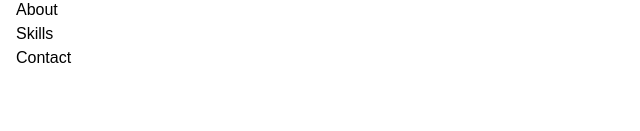
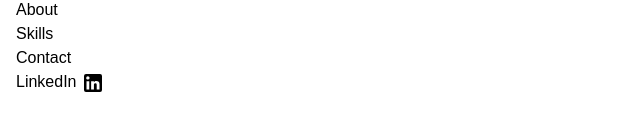
Before and after one commit to MondeNel/portfolio, a React (Vite) app in the folder portfolio/: page / in a window 1280 px wide. Shown: the part 227-358 px from the top of the page, without its empty margins (0-640 px from the left). Built offline with nearby package versions, Linux system fonts and the light colour scheme.

Commit message:
added the LinkedIn icon and some animation

```diff
--- a/portfolio/src/Components/Navbar.jsx
+++ b/portfolio/src/Components/Navbar.jsx
@@ -2,6 +2,7 @@ import React, {useState} from 'react'
 import logo from '../assets/mbblogo.jpg'
 import MenuIcon from '@mui/icons-material/Menu';
 import CloseIcon from '@mui/icons-material/Close';
+import LinkedInIcon from '@mui/icons-material/LinkedIn';
 
 const Navbar = () => {
 
@@ -43,7 +44,16 @@ const Navbar = () => {
 
 
         {/* social icon */}
-        <div className='hidden'></div>
+        <div className='flex fixed flex-col top-[35%] left-0'>
+                <ul>
+                    <li className='w-[160px] h-[60px] flex justify-between items-center ml-[-100px] hover:ml-[-10px] duration-300 bg-blue-600'>
+                    <a className='flex justify-between items-center w-full text-gray-300'
+                    href="/">
+                        LinkedIn <LinkedInIcon size={30}/>
+                    </a>
+                    </li>
+                </ul>
+        </div>
     </div>
   )
 }
--- a/portfolio/src/index.css
+++ b/portfolio/src/index.css
@@ -10,6 +10,6 @@
     }
     li {
         @apply px-4;
-        @apply cursor-pointer
+        @apply cursor-pointer;
     }
 }
```
Also changed, not shown: portfolio/src/assets/Linkedin-Logo.png (added).
